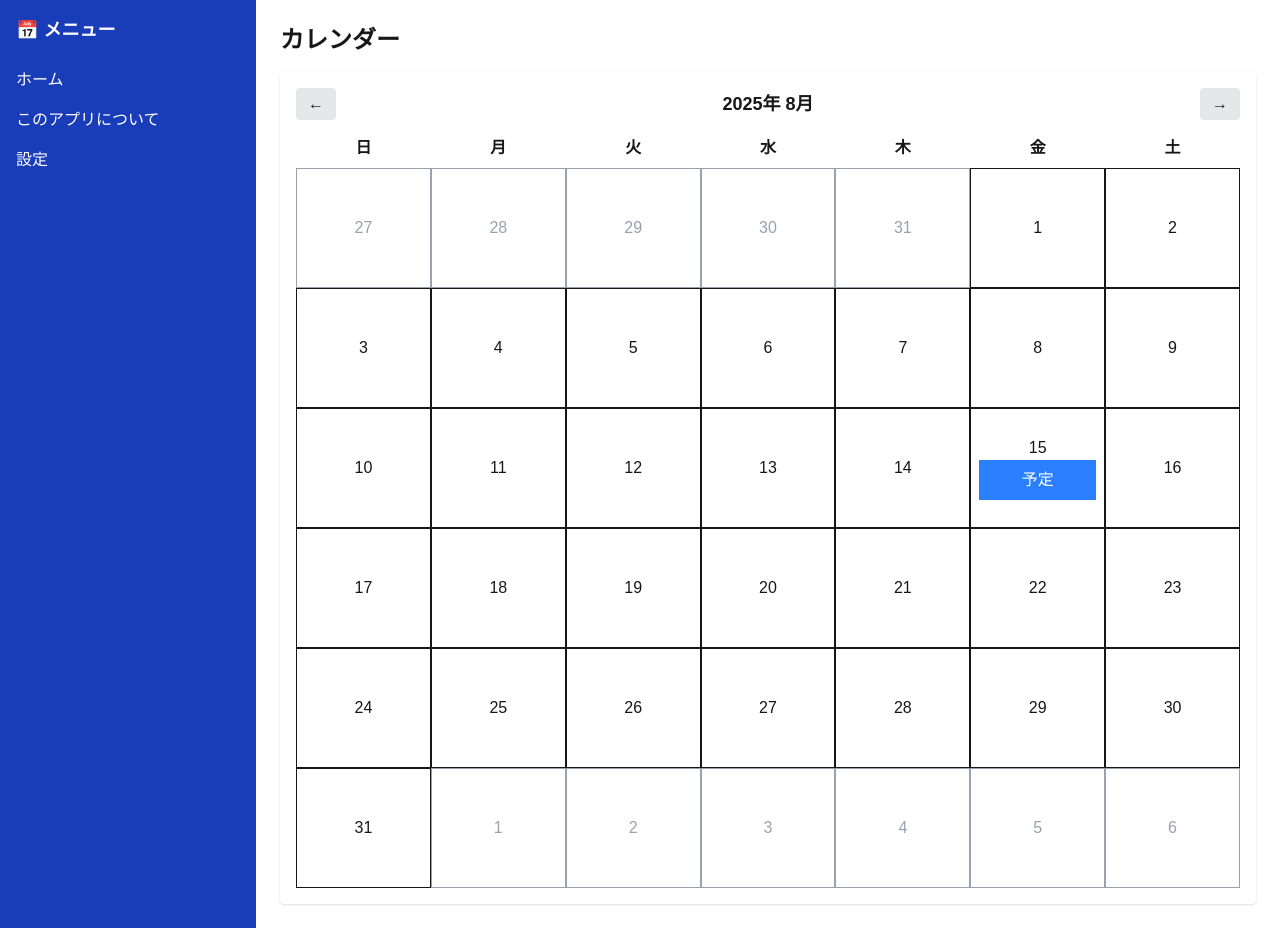
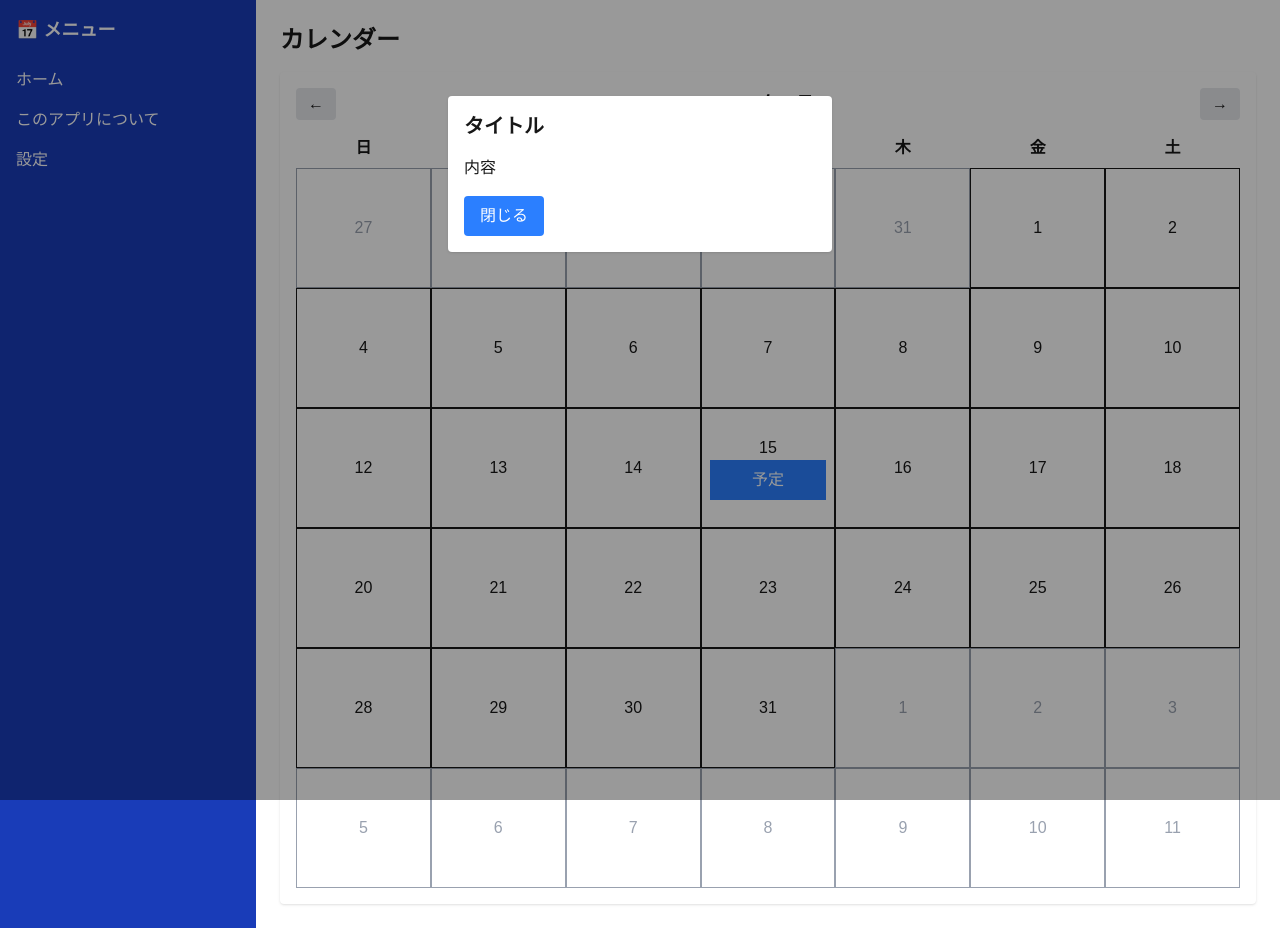
Before and after one commit to NonakaYuuki/calendar-app, a Next.js app: page / in a window 1280 px wide. Both pictures are taken after a click on the button "15". Built offline with nearby package versions, Linux system fonts and the light colour scheme.

Commit message:
refactor: replace while loop with for loop and extract magic number 7 into variable

```diff
--- a/components/Calendar.tsx
+++ b/components/Calendar.tsx
@@ -3,43 +3,30 @@ import { useEffect, useState } from 'react';
 import { addMonths, subMonths, format, startOfMonth, endOfMonth, startOfWeek, endOfWeek, addDays, isSameMonth, isSameDay } from 'date-fns';
 import { el, ja } from 'date-fns/locale';
 
-type ModalProps = {
-  open: boolean;
-  onClose: () => void;
-  title?: string;
-  children: React.ReactNode;
-};
-
-function Modal({ open, onClose, title, children }: ModalProps) {
-  useEffect(() => {
-    if (!open) return;
-    const onKey = (e: KeyboardEvent) => e.key === 'Escape' && onClose();
-    window.addEventListener('keydown', onKey);
-    document.body.style.overflow = 'hidden';
-    return () => {
-      window.removeEventListener('keydown', onKey);
-      document.body.style.overflow = '';
-    };
-  }, [open, onClose]);
-
-  if (!open) return null;
+function Modal({ isOpen, onClose }: { isOpen: boolean; onClose: () => void }) {
+  if (!isOpen) return null;
 
   return (
-    <div className="fixed inset-0 z-50 bg-black/50 flex items-center justify-center" onClick={onClose}>
-      <div className="bg-white w-full max-w-md rounded-xl shadow p-6" role="dialog" aria-modal="true" onClick={e => e.stopPropagation()}>
-        {title && <h3 className="text-lg font-semibold mb-4">{title}</h3>}
-        {children}
-        <div className="mt-6 flex justify-end">
-          <button className="px-4 py-2 rounded bg-gray-200" onClick={onClose}>閉じる</button>
-        </div>
+      <div className="fixed inset-0 z-50 bg-black/40">
+        <div className="fixed left-1/2 top-24 -translate-x-1/2 bg-white p-4 rounded shadow w-96">
+            <h2 className="text-xl font-bold mb-4">タイトル</h2>
+            <p>内容</p>
+            <button
+            className="mt-4 px-4 py-2 bg-blue-500 text-white rounded"
+            onClick={onClose}
+            >
+            閉じる
+            </button>
         </div>
      </div>
   );
 }
 
+
 export default function Calendar() {
   const [currentMonth, setCurrentMonth] = useState(new Date());
   const [elements, setElements] = useState<Record<string, React.ReactNode>>({});
+  const [isOpen, setIsOpen] = useState(false);
 
   const prevMonth = () => setCurrentMonth(subMonths(currentMonth, 1));
   const nextMonth = () => setCurrentMonth(addMonths(currentMonth, 1));
@@ -51,18 +38,18 @@ export default function Calendar() {
 
   const dateFormat = 'd';
   const rows = [];
+  const weekdays = 7;
   let days = [];
-  let day = startDate;
 
-  while (day <= endDate) {
-    for (let i = 0; i < 7; i++) {
+  for (let day = startDate; day <= endDate; day = addDays(day, 1)) {
+    for (let i = 0; i < weekdays; i++) {
       const cloneDay = day;
       const key = format(cloneDay, 'yyyy-MM-dd');
       days.push(
             <button
             key={day.toString()}
             className={`p-2 h-30 w-full border ${!isSameMonth(day, monthStart) ? 'text-gray-400' : ''}`}
-          onClick={() => setElements({[key]: <div className={`p-2 h-10 w-full bg-blue-500 text-white`}>予定</div>})}
+            onClick={() => {setElements({[key]: <div className={`p-2 h-10 w-full bg-blue-500 text-white`}>予定</div>}), setIsOpen(true);}}
             >
             {format(day, dateFormat, { locale: ja })}
             {elements[key]}
@@ -97,6 +84,7 @@ export default function Calendar() {
         <div>土</div>
       </div>
       {rows}
+      <Modal isOpen={isOpen} onClose={() => setIsOpen(false)} />
     </div>
   );
 }
```
Lines whose indentation alone changed are shown as unchanged.
